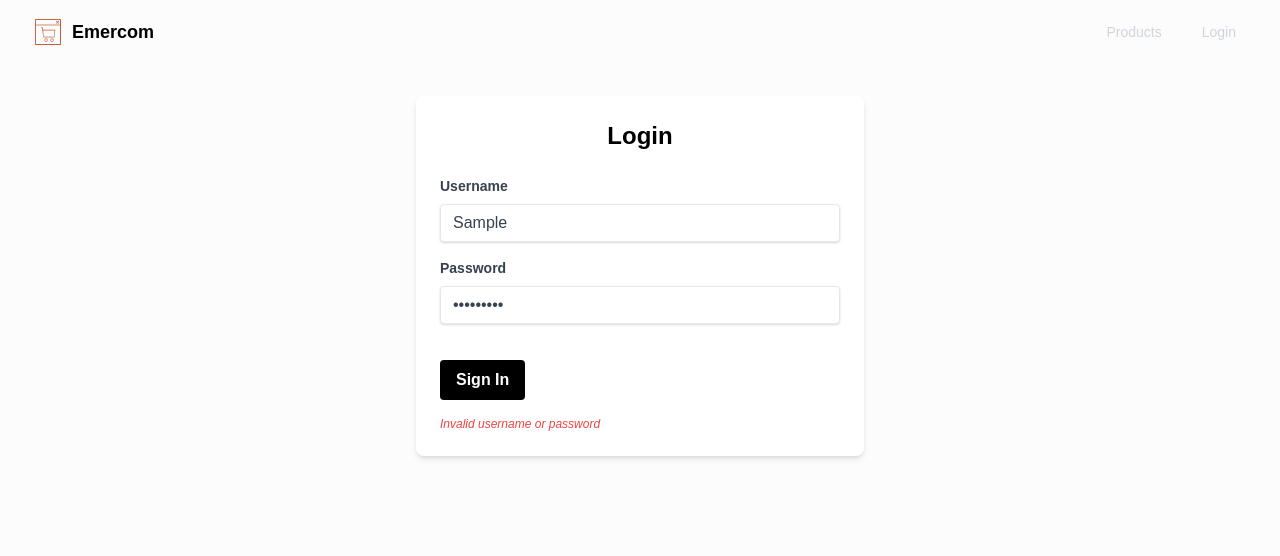
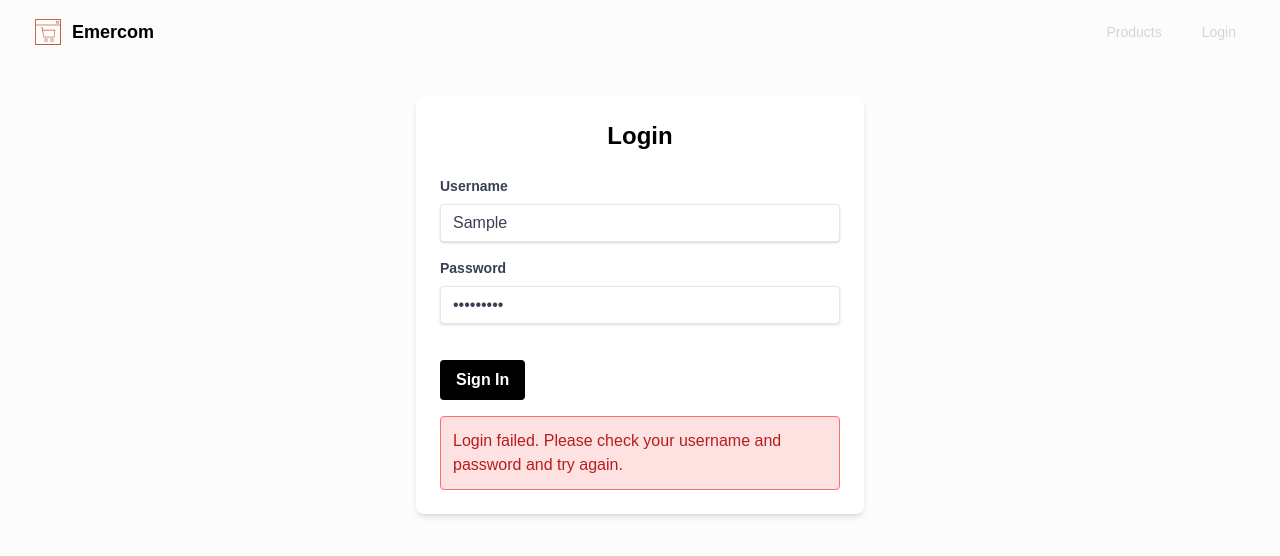
Before and after one commit to OtlotlengMajuja/JSF-Portfolio_Piece_OTLMAJ363_JSE2401_GroupD_Otlotleng-Majuja_JSF04, a Vue app: page /login in a window 1280 px wide. Both pictures are taken after typing "Sample", "Sample123" into the empty fields and a click on the button "Sign In". Shown: the top 556 px of the page. Built offline with nearby package versions, Linux system fonts and the light colour scheme; no server answers; the HTML template or start-up script is replaced by a standard one.

Commit message:
Added isLoading state to disable input fields during login, and updated error display with a loading message and a styled error box

```diff
--- a/src/components/page/Login.vue
+++ b/src/components/page/Login.vue
@@ -16,6 +16,7 @@
               v-model="username"
               class="shadow appearance-none border rounded w-full py-2 px-3 text-gray-700 leading-tight focus:outline-none focus:shadow-outline"
               :class="{ 'border-red-500': usernameError }"
+              :disabled="isLoading"
               required
             />
             <p v-if="usernameError" class="text-red-500 text-xs italic mt-1">
@@ -34,6 +35,7 @@
               v-model="password"
               class="shadow appearance-none border rounded w-full py-2 px-3 text-gray-700 mb-3 leading-tight focus:outline-none focus:shadow-outline"
               :class="{ 'border-red-500': passwordError }"
+              :disabled="isLoading"
               required
             />
             <p v-if="passwordError" class="text-red-500 text-xs italic mt-1">
@@ -50,7 +52,15 @@
             </button>
           </div>
         </form>
-        <p v-if="error" class="text-red-500 text-xs italic mt-4">{{ error }}</p>
+        <div v-if="isLoading" class="mt-4 text-center">
+          <p class="text-primary-medium">Authenticating... Please wait.</p>
+        </div>
+        <div
+          v-if="error"
+          class="mt-4 p-3 bg-red-100 border border-red-400 text-red-700 rounded"
+        >
+          <p>{{ error }}</p>
+        </div>
       </div>
     </div>
   </div>
@@ -106,7 +116,8 @@ export default {
         });
         router.push("/products");
       } catch (err) {
-        error.value = "Invalid username or password";
+        error.value =
+          "Login failed. Please check your username and password and try again.";
       } finally {
         isLoading.value = false;
       }
```
